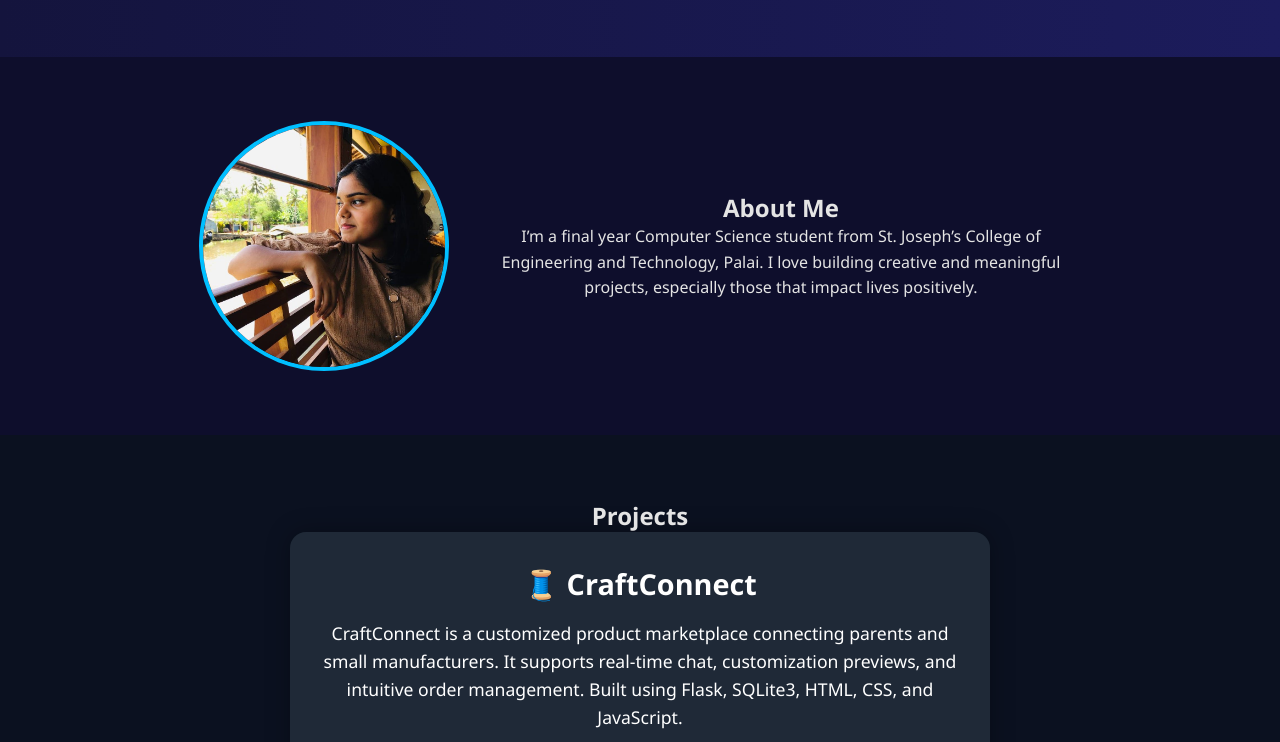
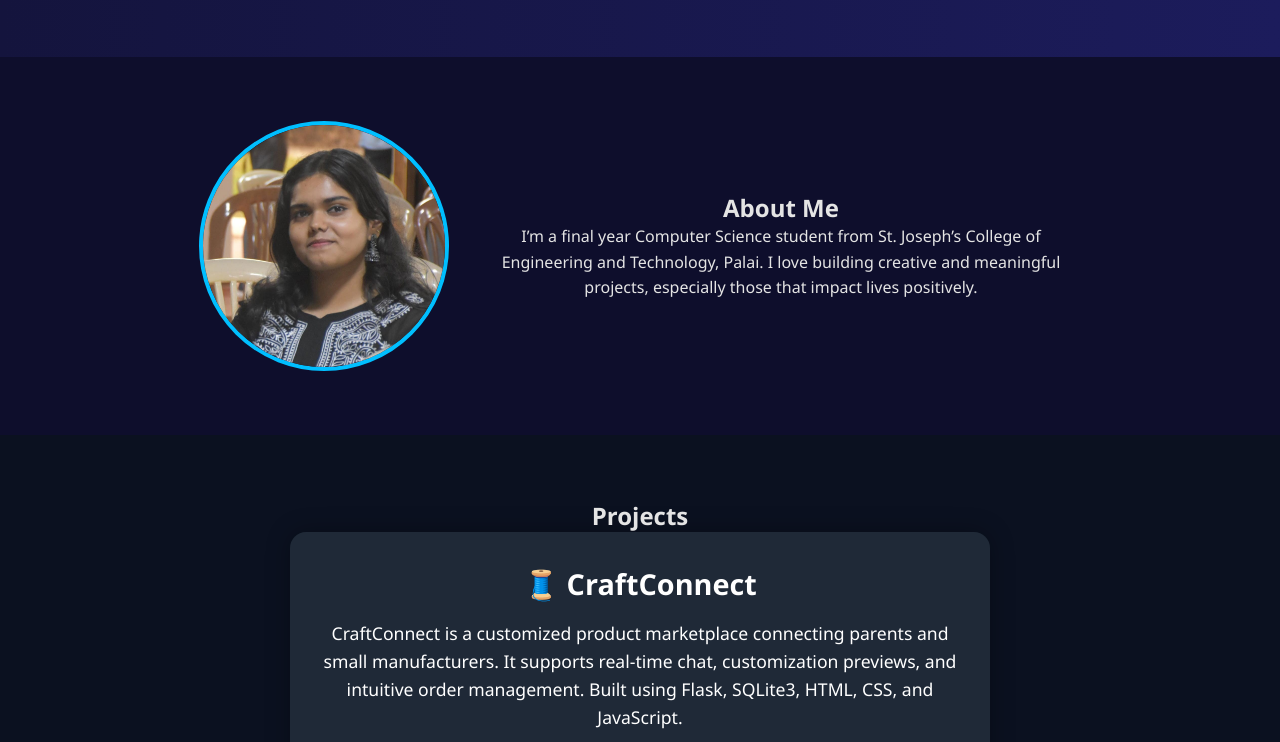
Before and after one commit to aleneelsa/portfolio, a plain HTML site: page index.html in a window 1280 px wide. Shown: the part 780-1522 px from the top of the page. Drawn offline with Linux system fonts and the light colour scheme.

Commit message:
Update index.html

```diff
--- a/index.html
+++ b/index.html
@@ -36,7 +36,7 @@
 
   <section id="about" class="section about">
     <div class="content">
-      <img src="assests/profile.png" alt="Profile" />
+      <img src="assests/IMG-20250627-WA0007.jpg" alt="Profile" />
       <div>
         <h2>About Me</h2>
         <p>I’m a final year Computer Science student from St. Joseph’s College of Engineering and Technology, Palai. I love building creative and meaningful projects, especially those that impact lives positively.</p>
```
